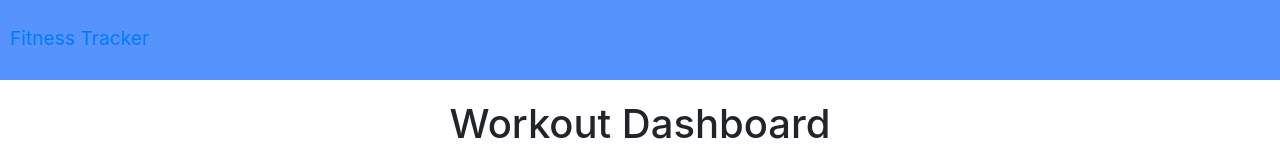
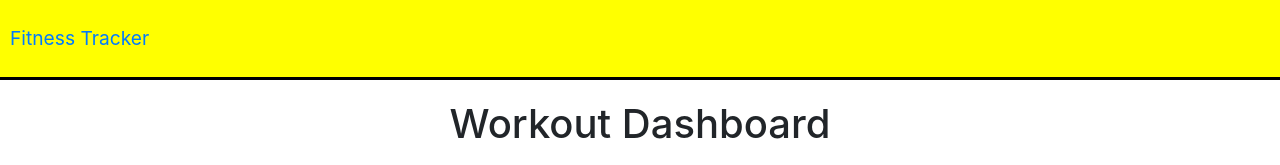
Before and after one commit to tujungahenry/Workout-Tracker, a website: page public/stats.html in a window 1280 px wide. Drawn offline with nearby package versions, Linux system fonts and the light colour scheme; no server answers.

Commit message:
touch up

```diff
--- a/public/style.css
+++ b/public/style.css
@@ -17,12 +17,13 @@ body {
 }
 
 nav {
-  background-color: #5793fd;
-  color: #ffffff;
+  background-color: yellow;
+  color: black;
   height: 80px;
   padding: 10px;
   line-height: 3;
   font-size: 1.2rem;
+  border-bottom: solid;
 }
 
 a,
```
